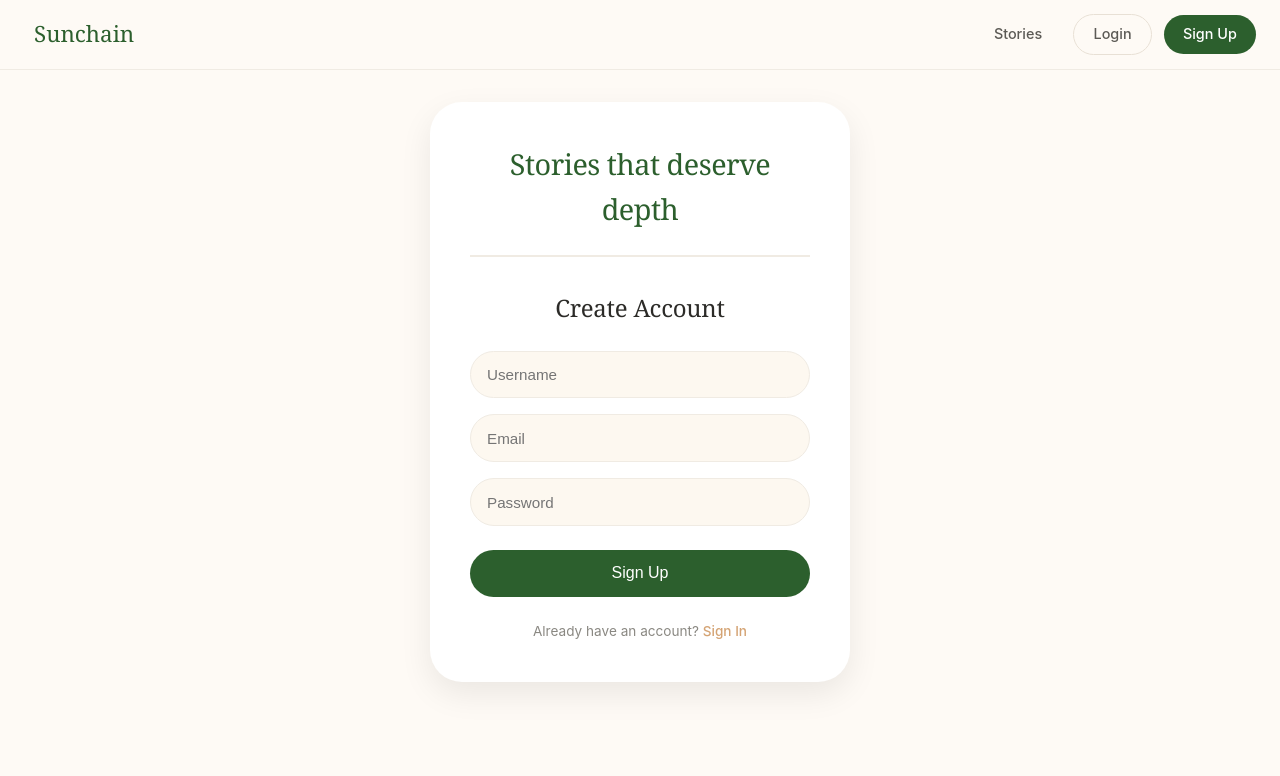
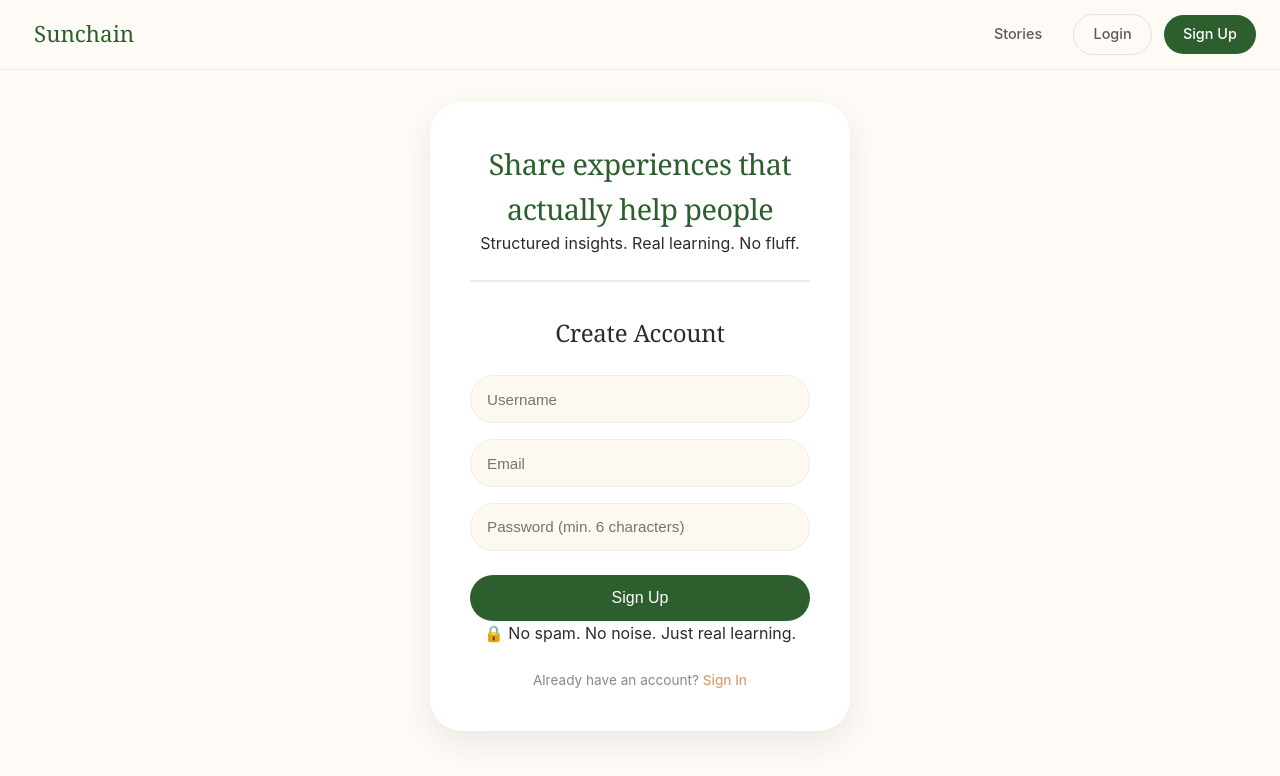
Before and after one commit to Logasakthi8/Sunchain-frontend, a React (Create React App) app: page /#/signup in a window 1280 px wide. Shown: the top 776 px of the page. Built offline with nearby package versions, Linux system fonts and the light colour scheme.

Commit message:
Update Signup.jsx

```diff
--- a/src/components/Signup.jsx
+++ b/src/components/Signup.jsx
@@ -7,19 +7,95 @@ function Signup() {
   const [formData, setFormData] = useState({ username: '', email: '', password: '' });
   const [error, setError] = useState('');
   const [loading, setLoading] = useState(false);
+  const [touched, setTouched] = useState({ username: false, email: false, password: false });
+
+  const validateForm = () => {
+    // Username validation
+    if (formData.username.length < 3) {
+      setError('Username must be at least 3 characters');
+      return false;
+    }
+    if (formData.username.length > 30) {
+      setError('Username must be less than 30 characters');
+      return false;
+    }
+
+    // Email validation
+    const emailRegex = /^[^\s@]+@[^\s@]+\.[^\s@]+$/;
+    if (!emailRegex.test(formData.email)) {
+      setError('Please enter a valid email address');
+      return false;
+    }
+
+    // Password validation
+    if (formData.password.length < 6) {
+      setError('Password must be at least 6 characters');
+      return false;
+    }
+    if (formData.password.length > 50) {
+      setError('Password must be less than 50 characters');
+      return false;
+    }
+
+    return true;
+  };
+
+  const handleChange = (e) => {
+    setFormData({ ...formData, [e.target.name]: e.target.value });
+    if (error) setError('');
+  };
+
+  const handleBlur = (field) => {
+    setTouched({ ...touched, [field]: true });
+  };
+
+  const getFieldError = (field) => {
+    if (!touched[field]) return null;
+    if (field === 'username' && formData.username.length < 3) {
+      return 'Username must be at least 3 characters';
+    }
+    if (field === 'email') {
+      const emailRegex = /^[^\s@]+@[^\s@]+\.[^\s@]+$/;
+      if (formData.email && !emailRegex.test(formData.email)) {
+        return 'Enter a valid email address';
+      }
+    }
+    if (field === 'password' && formData.password && formData.password.length < 6) {
+      return 'Password must be at least 6 characters';
+    }
+    return null;
+  };
 
   const handleSubmit = async (e) => {
     e.preventDefault();
+
+    setTouched({ username: true, email: true, password: true });
+
+    if (!validateForm()) {
+      return;
+    }
+
     setLoading(true);
     setError('');
 
     try {
       const response = await signup(formData);
+      console.log('Signup response:', response.data);
+
       localStorage.setItem('token', response.data.token);
       localStorage.setItem('user', JSON.stringify(response.data.user));
+
       navigate('/create-channel');
     } catch (err) {
-      setError(err.response?.data?.message || 'Signup failed');
+      console.error('Signup error:', err);
+      const errorMessage = err.response?.data?.message;
+      if (errorMessage?.includes('email')) {
+        setError('This email is already registered. Please login instead.');
+      } else if (errorMessage?.includes('username')) {
+        setError('Username already taken. Please choose another one.');
+      } else {
+        setError(errorMessage || 'Signup failed. Please try again.');
+      }
     } finally {
       setLoading(false);
     }
@@ -29,38 +105,88 @@ function Signup() {
     <div className="auth-container-simple">
       <div className="auth-card-simple">
         <div className="auth-tagline">
-          <h1>Stories that deserve depth</h1>
+          <h1>Share experiences that actually help people</h1>
+          <p className="tagline-sub">Structured insights. Real learning. No fluff.</p>
         </div>
 
         <div className="auth-form-simple">
           <h2>Create Account</h2>
-          {error && <div className="error-message">{error}</div>}
+
+          {error && (
+            <div className="error-message">
+              <span className="error-icon">⚠️</span>
+              <span>{error}</span>
+            </div>
+          )}
+
           <form onSubmit={handleSubmit}>
+            <div className="input-wrapper">
               <input
                 type="text"
+                name="username"
                 placeholder="Username"
                 value={formData.username}
-              onChange={(e) => setFormData({ ...formData, username: e.target.value })}
+                onChange={handleChange}
+                onBlur={() => handleBlur('username')}
+                disabled={loading}
+                className={getFieldError('username') ? 'error' : ''}
                 required
               />
+              {getFieldError('username') && (
+                <div className="field-error">{getFieldError('username')}</div>
+              )}
+            </div>
+
+            <div className="input-wrapper">
               <input
                 type="email"
+                name="email"
                 placeholder="Email"
                 value={formData.email}
-              onChange={(e) => setFormData({ ...formData, email: e.target.value })}
+                onChange={handleChange}
+                onBlur={() => handleBlur('email')}
+                disabled={loading}
+                className={getFieldError('email') ? 'error' : ''}
                 required
               />
+              {getFieldError('email') && (
+                <div className="field-error">{getFieldError('email')}</div>
+              )}
+            </div>
+
+            <div className="input-wrapper">
               <input
                 type="password"
-              placeholder="Password"
+                name="password"
+                placeholder="Password (min. 6 characters)"
                 value={formData.password}
-              onChange={(e) => setFormData({ ...formData, password: e.target.value })}
+                onChange={handleChange}
+                onBlur={() => handleBlur('password')}
+                disabled={loading}
+                className={getFieldError('password') ? 'error' : ''}
                 required
               />
-            <button type="submit" disabled={loading}>
-              {loading ? 'Creating account...' : 'Sign Up'}
+              {getFieldError('password') && (
+                <div className="field-error">{getFieldError('password')}</div>
+              )}
+            </div>
+
+            <button type="submit" disabled={loading} className="auth-submit-btn">
+              {loading ? (
+                <>
+                  <span className="spinner-small"></span>
+                  Creating account...
+                </>
+              ) : (
+                'Sign Up'
+              )}
             </button>
           </form>
+
+          <div className="auth-trust">
+            <p>🔒 No spam. No noise. Just real learning.</p>
+          </div>
+
           <p className="auth-switch">
             Already have an account? <Link to="/login">Sign In</Link>
           </p>
```
Lines whose indentation alone changed are shown as unchanged.
